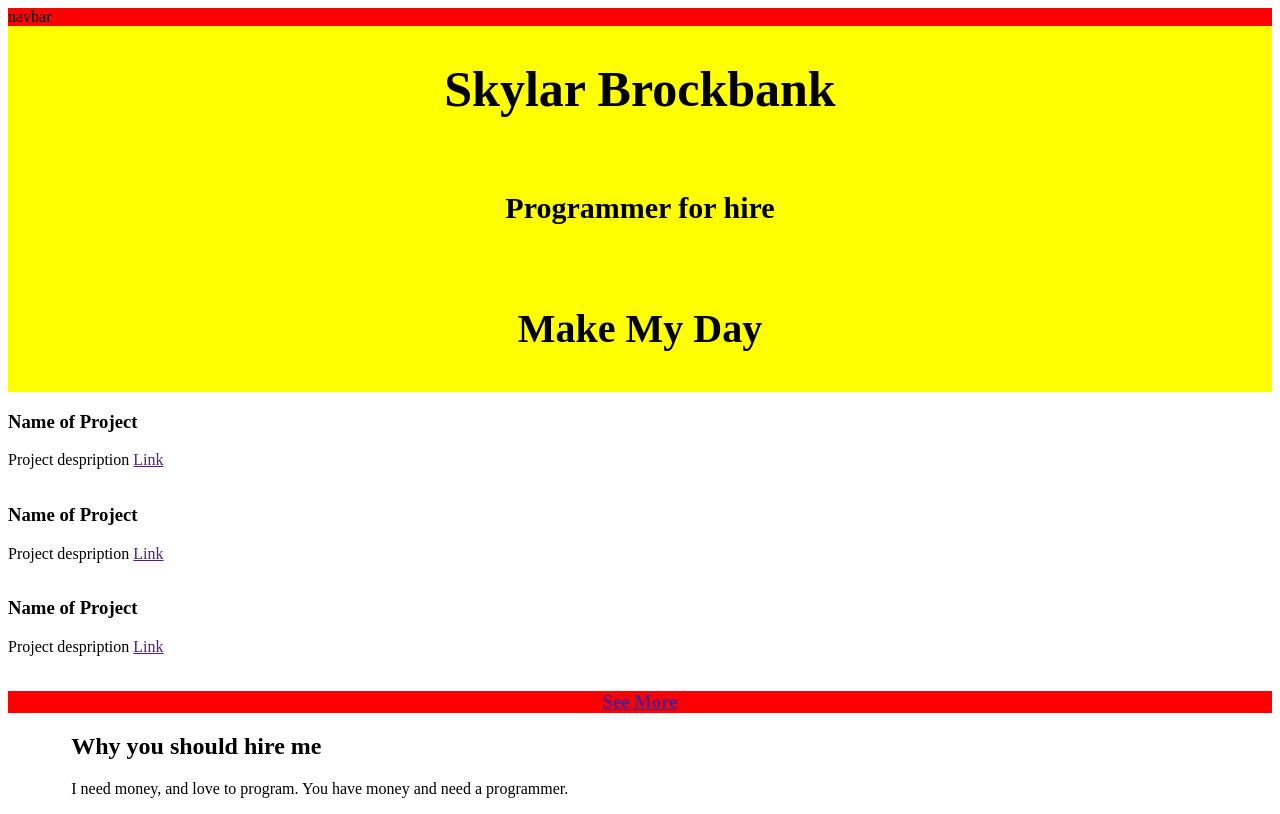
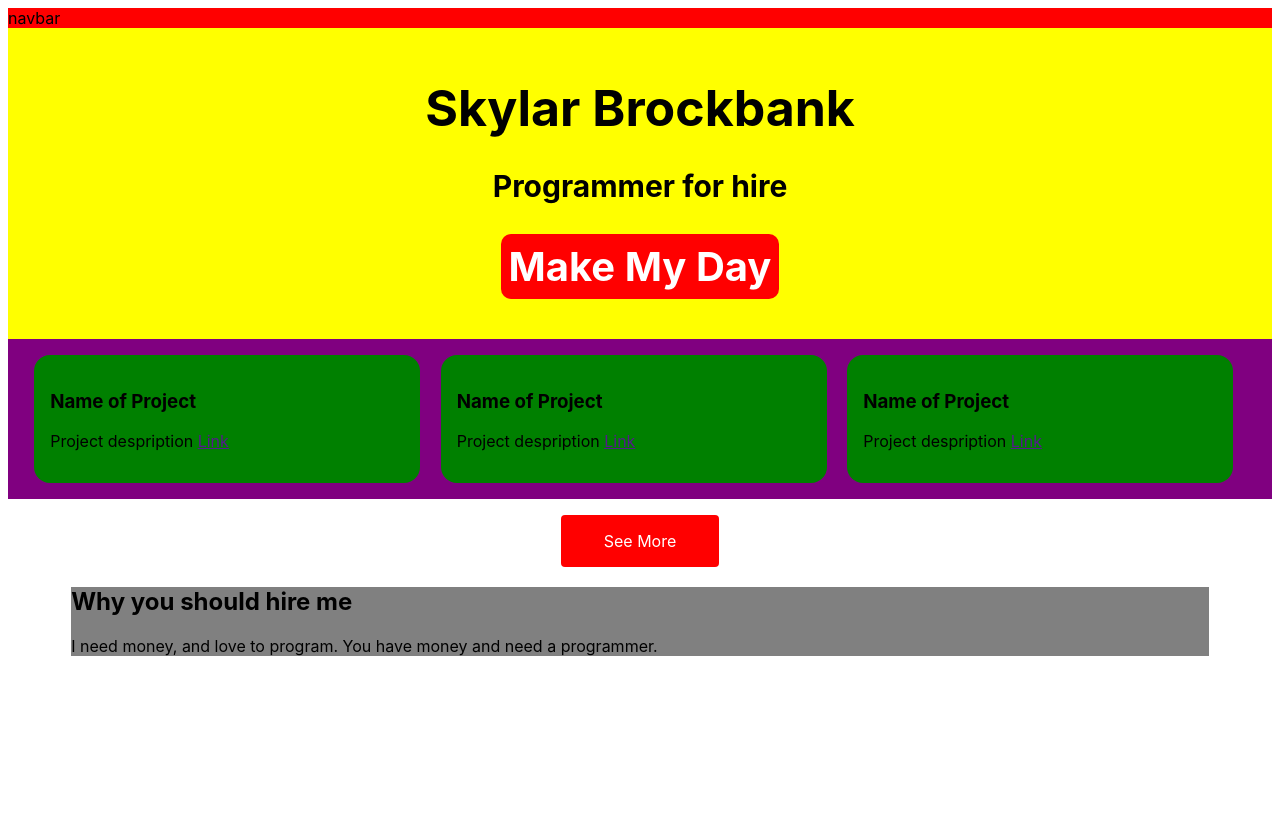
Before and after one commit to Skylar-Brockbank/PortfolioPage, a plain HTML site: page index.html in a window 1280 px wide. Drawn offline with Linux system fonts and the light colour scheme.

Commit message:
added grid to projectContainer class

```diff
--- a/css/styles.css
+++ b/css/styles.css
@@ -1,3 +1,7 @@
+body {
+  font-family: -apple-system, BlinkMacSystemFont, 'Segoe UI', Roboto, Oxygen, Ubuntu, Cantarell, 'Open Sans', 'Helvetica Neue', sans-serif;
+}
+
 .navigation {
   width: 100%;
   background-color: red;
@@ -10,39 +14,65 @@
 }
 
 .mainTitle {
-  text-align: center;
+  margin: 0 auto;
+  margin-top: 1em;
   font-size: 50px;
 
 }
 
 .subtitle {
-  text-align: center;
+  margin: 0 auto;
+  margin-top: 1em;
+  margin-bottom: 1em;
   font-size: 30px;
 }
 
 .hButton {
-  text-align: center;
+  margin: 0 auto;
+  margin-bottom: 1em;
+  padding: .2em;
+  border-radius: .25em;
+  color: white;
+  background-color: red;
   font-size: 40px;
 }
 
 .projectContainer {
+  box-sizing: border-box;
   width: 100%;
+  background-color: purple;
+  overflow:hidden;
+  padding: 1em;
   display: grid;
-  position: relative;
+  grid-template-columns: 33% 33% 33%;
 }
 
 .projectCard {
-  width: 33%;
-
-  float: left;
+  width: 95%;
+  background-color: green;
+  border-radius: 1em;
+  padding: 1em;
+  margin: auto;
+  box-sizing: border-box;
 }
 
 .projectButton {
+  font-size: 1em;
+}
+
+.projectButton p {
+  padding: 1em;
+  width: 10%;
+  margin: 0 auto;
+  background-color: red;
   text-align: center;
-  background-color:red;
+  margin-top: 1em;
+  border-radius: .25em;
+  color: white;
 }
 
 .sellingPoints {
   width: 90%;
+  background-color: grey;
   margin: 0 auto;
 }
--- a/index.html
+++ b/index.html
@@ -27,7 +27,11 @@
       <p>Project despription <a href="">Link</a></p>
     </div>
   </div>
-  <h3 class="projectButton"><a href="">See More</a></h3>
+
+  <div class="projectButton">
+  <p class="projectButton">See More</p>
+  </div>
+
   <div class="sellingPoints">
     <h2>Why you should hire me</h2>
     <p>
```
